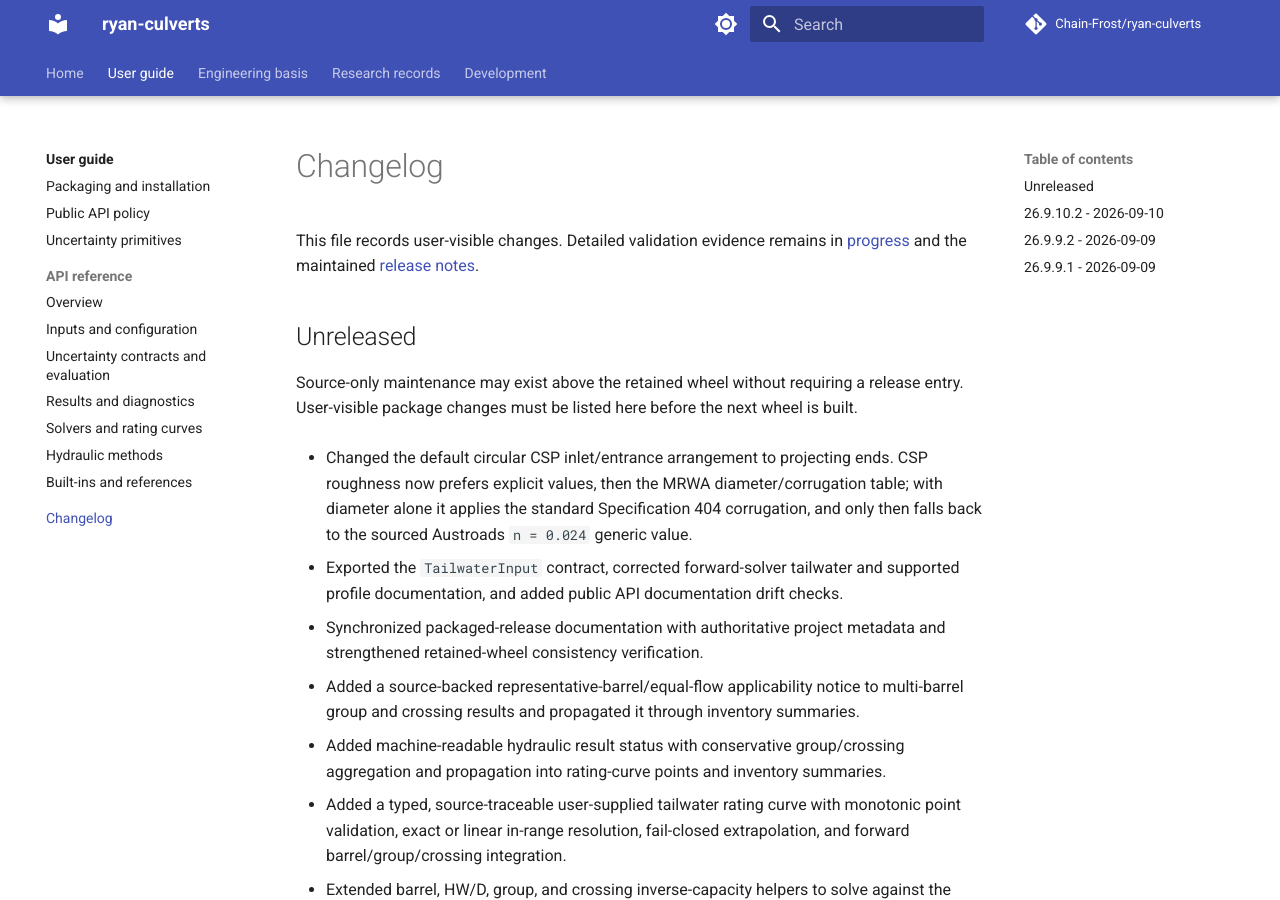
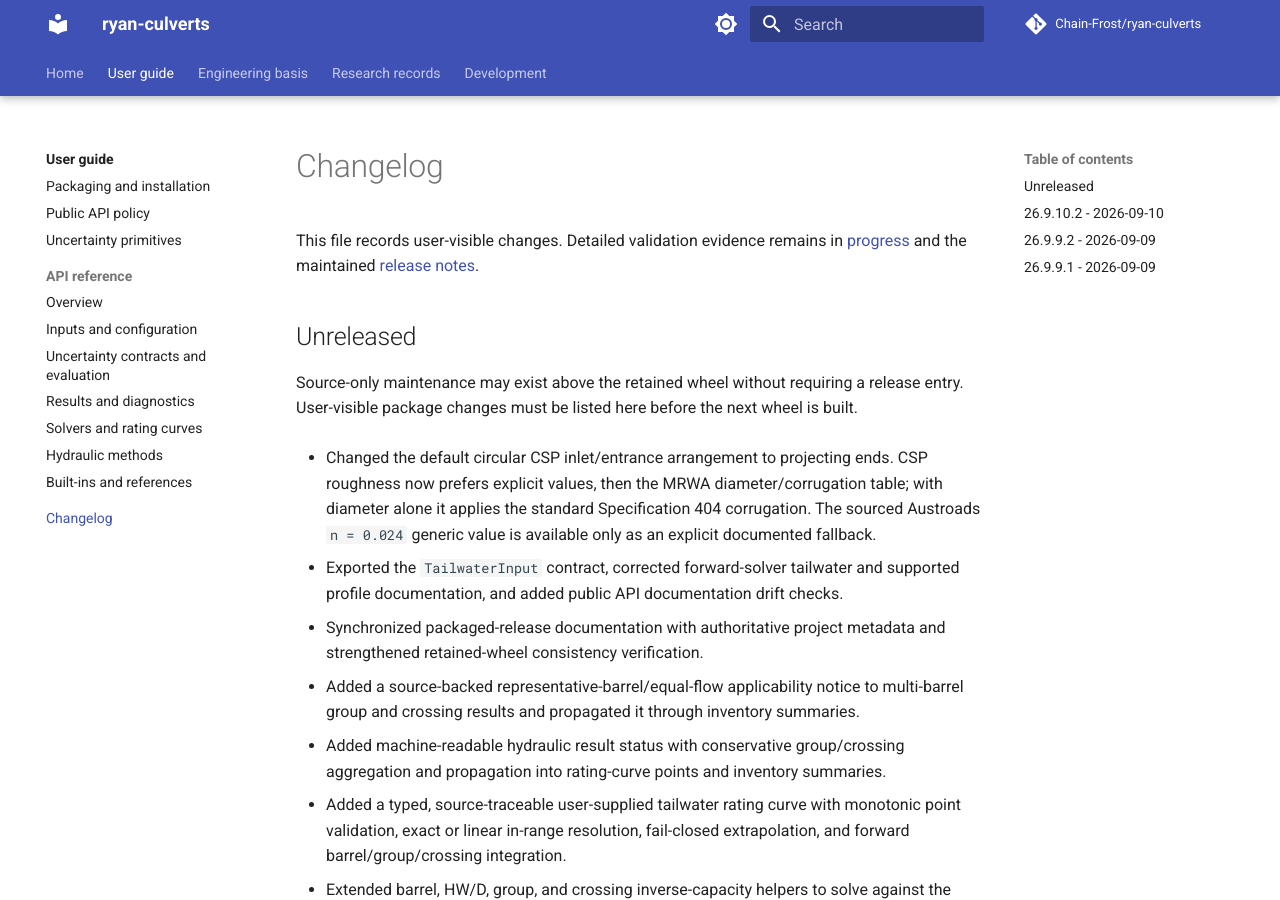
Before and after one commit to Chain-Frost/ryan-culverts, an MkDocs documentation site: the page built from docs/changelog.md, in a window 1280 px wide and 900 px high. Built offline with MkDocs 1.6.1 and Material for MkDocs 9.7.7, drawn with Linux system fonts in a browser that asks for light colours; comment, search, counter and statistics services are not loaded.

Commit message:
Clarify CSP generic fallback opt-in

```diff
--- a/docs/changelog.md
+++ b/docs/changelog.md
@@ -10,8 +10,8 @@ entry. User-visible package changes must be listed here before the next wheel is
 
 - Changed the default circular CSP inlet/entrance arrangement to projecting ends. CSP
   roughness now prefers explicit values, then the MRWA diameter/corrugation table; with
-  diameter alone it applies the standard Specification 404 corrugation, and only then
-  falls back to the sourced Austroads `n = 0.024` generic value.
+  diameter alone it applies the standard Specification 404 corrugation. The sourced
+  Austroads `n = 0.024` generic value is available only as an explicit documented fallback.
 
 - Exported the `TailwaterInput` contract, corrected forward-solver tailwater and supported
   profile documentation, and added public API documentation drift checks.
```
